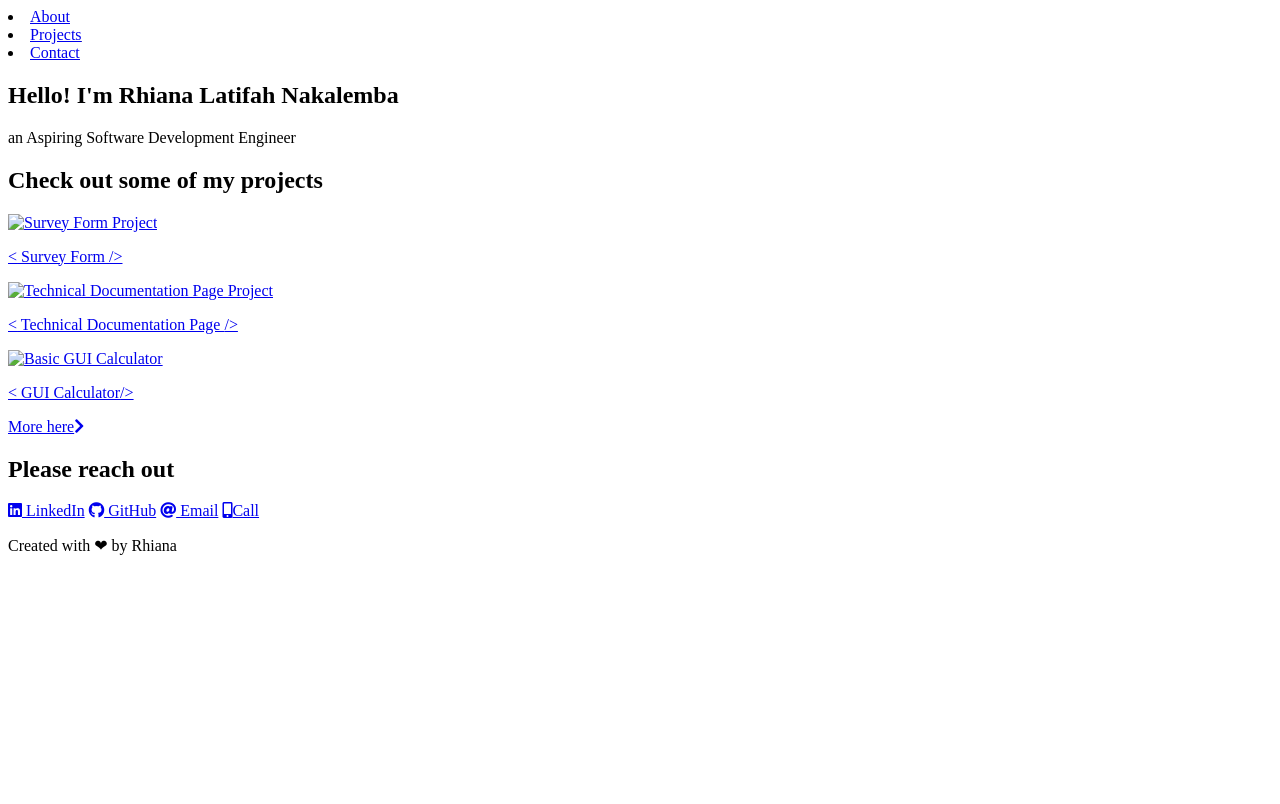
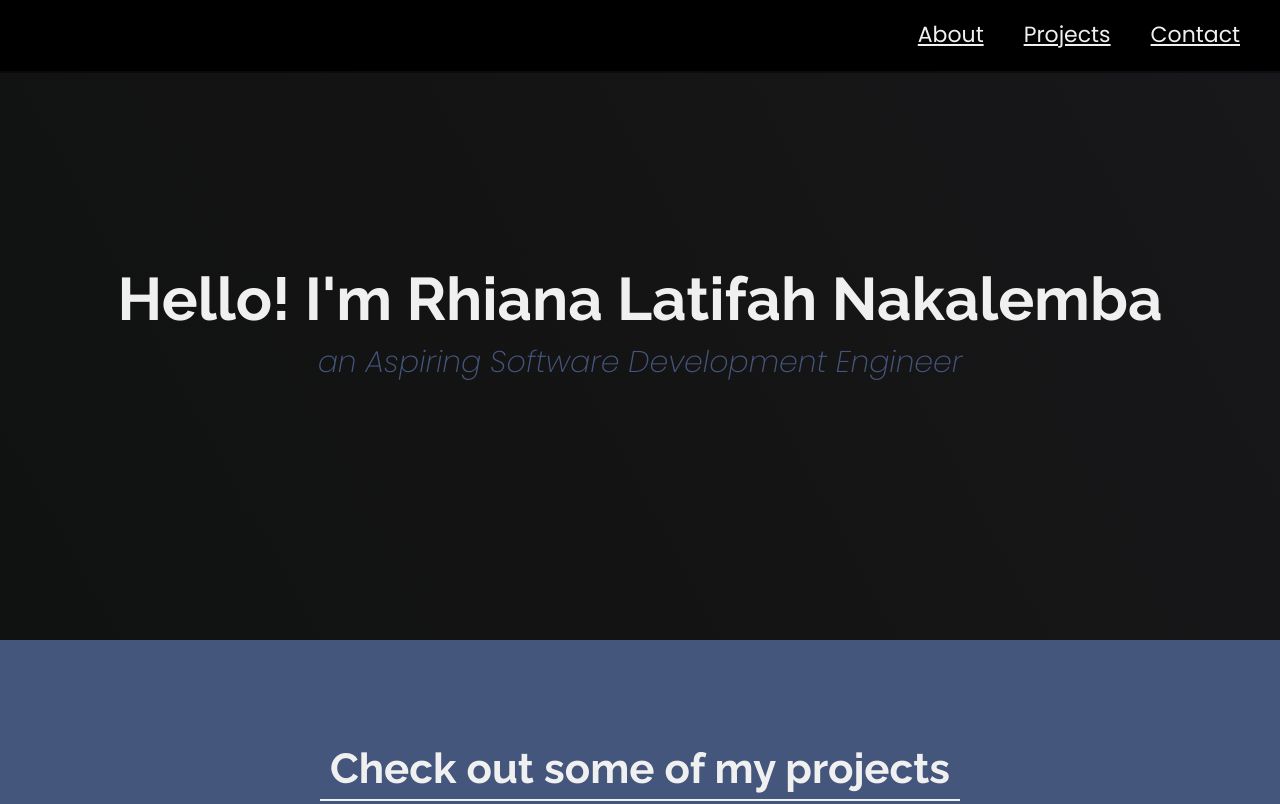
Before and after one commit to trhiana/trhiana.github.io, a plain HTML site: page index.html in a window 1280 px wide. Shown: the top 804 px of the page. Drawn offline with Linux system fonts and the light colour scheme.

Commit message:
Added main.css

```diff
--- a/index.html
+++ b/index.html
@@ -2,7 +2,7 @@
 <html>
     <head>
         <title>Rhiana Latifah</title>
-        <link rel="stylesheet" href="style.css">
+        <link rel="stylesheet" href="main.css">
         <link rel="stylesheet" href="https://use.fontawesome.com/releases/v5.8.2/css/all.css" integrity="sha384-oS3vJWv+0UjzBfQzYUhtDYW+Pj2yciDJxpsK1OYPAYjqT085Qq/1cq5FLXAZQ7Ay"
         crossorigin="anonymous"/>
         <link href="https://fonts.googleapis.com/css?family=Poppins:200i,300,400&display=swap" rel="stylesheet"/>
--- /dev/null
+++ b/main.css
@@ -0,0 +1,312 @@
+/* Custom properties/variables  */
+:root {
+    --main-white: #f0f0f0;
+    --main-red: #801c1c;
+    --main-blue: #45567d;
+    --main-gray: #303841;
+}
+
+/* Base reset */
+* {
+    margin: 0;
+    padding: 0;
+}
+
+/* box-sizing and font sizing */
+*,
+*::before,
+*::after {
+    box-sizing: inherit;
+}
+
+html {
+    box-sizing: border-box;
+    font-size: 62.5%;
+    scroll-behavior: smooth;
+}
+
+
+  /* 1200px / 16px = 75em */
+@media (max-width: 75em) {
+    html {
+      font-size: 60%;
+    }
+  }
+
+  /* 980px / 16px = 61.25em */
+  @media (max-width: 61.25em) {
+    html {
+      font-size: 58%;
+    }
+  }
+
+  /* 460px / 16px = 28.75em */
+@media (max-width: 28.75em) {
+    html {
+      font-size: 55%;
+   }
+}
+
+  /* Base styles */
+
+body {
+    font-family: 'Poppins', sans-serif;
+    font-size: 1.8rem; /* 18px */
+    font-weight: 400;
+    line-height: 1.4;
+    color: var(--main-white);
+}
+
+h1, h2 {
+    font-family: 'Raleway', sans-serif;
+    font-weight: 700;
+    text-align: center;
+}
+
+h1 {
+    font-size: 6rem;
+}
+
+h2 {
+    font-size: 4.2rem;
+}
+
+ul {
+    list-style: none;
+}
+
+a {
+    text-decoration: none;
+    color: var(--main-white);
+}
+
+img {
+    display: block;
+    width: 100%;
+}
+
+  /* nav */
+.nav {
+    display: flex;
+    justify-content: flex-end;
+    position: fixed;
+    top: 0;
+    left: 0;
+    width: 100%;
+    background: #000;
+    box-shadow: 0 2px 0 rgba(0, 0, 0, 0.4);
+    z-index: 10;
+    list-style-type:none;
+    text-decoration:none;
+}
+
+.nav-list {
+    display: flex;
+    margin-right: 2rem;
+}
+
+@media (max-width: 28.75em) {
+  .nav {
+    justify-content: center;
+  }
+
+  .nav-list {
+    margin: 0 1rem;
+  }
+}
+
+.nav-list a {
+    display: block;
+    font-size: 2.2rem;
+    padding: 2rem;
+}
+
+.nav-list a:hover {
+    background: var(--main-blue);
+}
+
+  /* Welcome section */
+
+.welcome-section {
+    display: flex;
+    flex-direction: column;
+    justify-content: center;
+    align-items: center;
+    width: 100%;
+    height: 80vh;
+    background-color: #000;
+    background-image: linear-gradient(62deg, #101111 0%, #181719 100%);
+}
+
+.welcome-section > p {
+    font-size: 3rem;
+    font-weight: 200;
+    font-style: italic;
+    color: var(--main-blue);
+}
+
+  /* Projects section */
+
+.projects {
+    text-align: center;
+    padding: 10rem 2rem;
+    background: var(--main-blue);
+}
+
+.projects-header {
+    max-width: 640px;
+    margin: 0 auto 6rem auto;
+    border-bottom: 0.2rem solid var(--main-white);
+}
+
+@media (max-width: 28.75em) {
+    .projects-header {
+      font-size: 4rem;
+    }
+}
+
+  /* "Automagic" image grid using no media queries */
+.projects-grid {
+    display: grid;
+    grid-template-columns: repeat(auto-fit, minmax(320px, 1fr));
+    grid-gap: 4rem;
+    width: 100%;
+    max-width: 1280px;
+    margin: 0 auto;
+    margin-bottom: 6rem;
+}
+
+@media (max-width: 30.625em) {
+    .projects {
+      padding: 6rem 1rem;
+    }
+
+    .projects-grid {
+      grid-template-columns: 1fr;
+    }
+}
+
+.project-tile {
+    background: var(--main-gray);
+    box-shadow: 1px 1px 2px rgba(0, 0, 0, 0.5);
+    border-radius: 2px;
+}
+
+.code {
+    color: var(--main-gray);
+    transition: color 0.3s ease-out;
+}
+
+.project:hover .code {
+    color: #ff7f50;
+}
+
+.project-image {
+    height: calc(100% - 6.8rem);
+    width: 100%;
+    object-fit: cover;
+}
+
+.project-title {
+    font-size: 2rem;
+    padding: 2rem 0.5rem;
+}
+
+.btn {
+    display: inline-block;
+    padding: 1rem 2rem;
+    border-radius: 2px;
+  }
+
+.btn-show-all {
+    font-size: 2rem;
+    background: var(--main-gray);
+    transition: background 0.3s ease-out;
+}
+
+.btn-show-all:hover {
+    background: var(--main-red);
+}
+
+.btn-show-all:hover > i {
+    transform: translateX(2px);
+}
+
+.btn-show-all > i {
+    margin-left: 10px;
+    transform: translateX(0);
+    transition: transform 0.3s ease-out;
+}
+
+  /* Contact section */
+
+  .contact-section {
+    display: flex;
+    flex-direction: column;
+    justify-content: center;
+    align-items: center;
+    text-align: center;
+    width: 100%;
+    height: 50vh;
+    padding: 0 2rem;
+    background: var(--main-gray);
+  }
+
+  .contact-section-header > h2 {
+    font-size: 6rem;
+  }
+
+  @media (max-width: 28.75em) {
+    .contact-section-header > h2 {
+      font-size: 4rem;
+    }
+  }
+
+  .contact-section-header > p {
+    font-style: italic;
+  }
+
+  .contact-links {
+    display: flex;
+    justify-content: center;
+    width: 100%;
+    max-width: 980px;
+    margin-top: 4rem;
+    flex-wrap: wrap;
+  }
+
+  .contact-details {
+    font-size: 2.4rem;
+    text-shadow: 2px 2px 1px #1f1f1f;
+    transition: transform 0.3s ease-out;
+  }
+
+  .contact-details:hover {
+    transform: translateY(8px);
+  }
+
+  /* Footer */
+
+footer {
+    font-weight: 300;
+    display: flex;
+    justify-content: space-evenly;
+    padding: 1rem;
+    background: var(--main-gray);
+    border-top: 4px solid var(--main-red);
+}
+
+  footer > p {
+    margin: 2rem;
+  }
+
+  footer i {
+    vertical-align: middle;
+  }
+
+  @media (max-width: 28.75em) {
+    footer {
+      flex-direction: column;
+      text-align: center;
+    }
+  }
```
